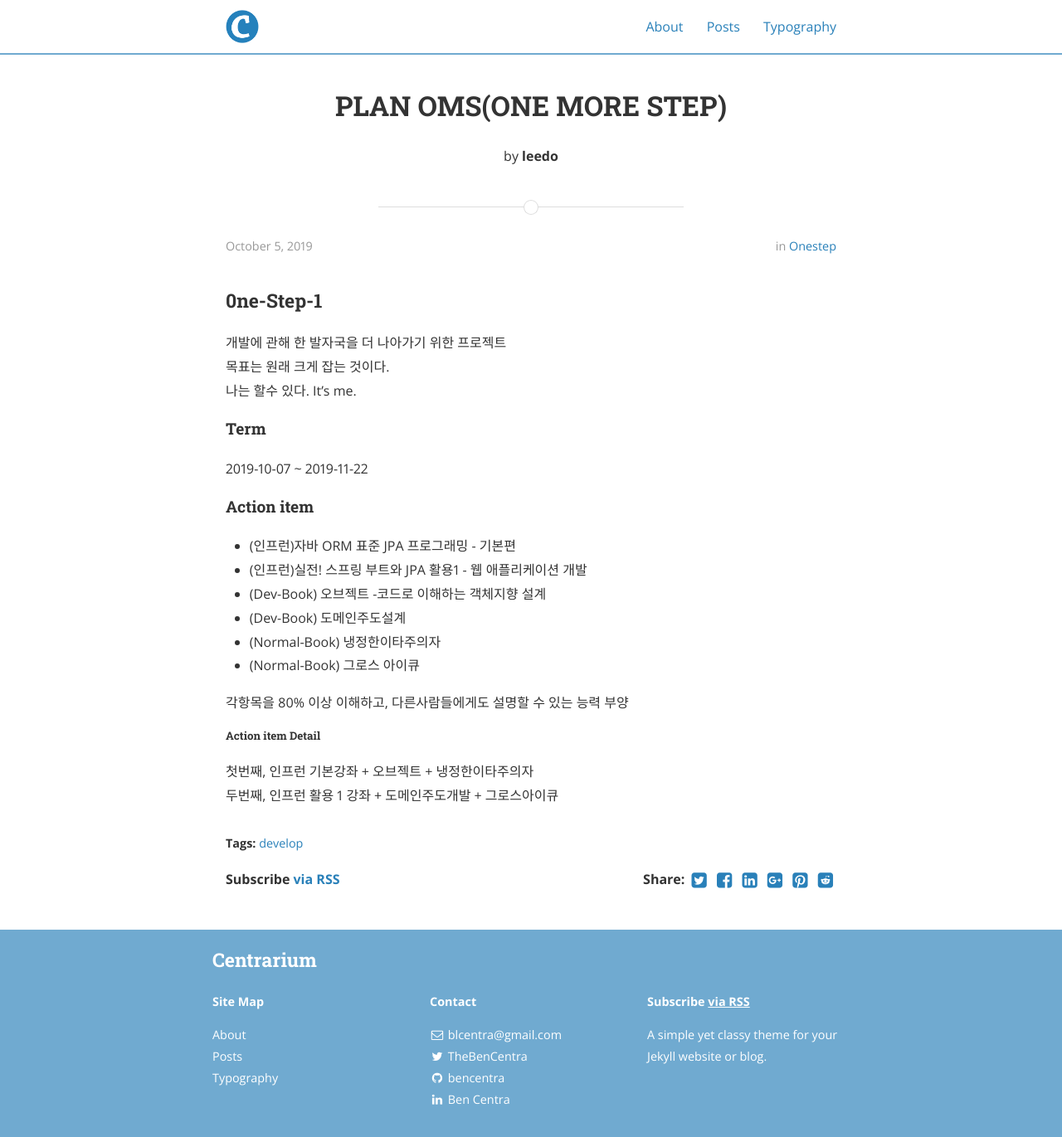
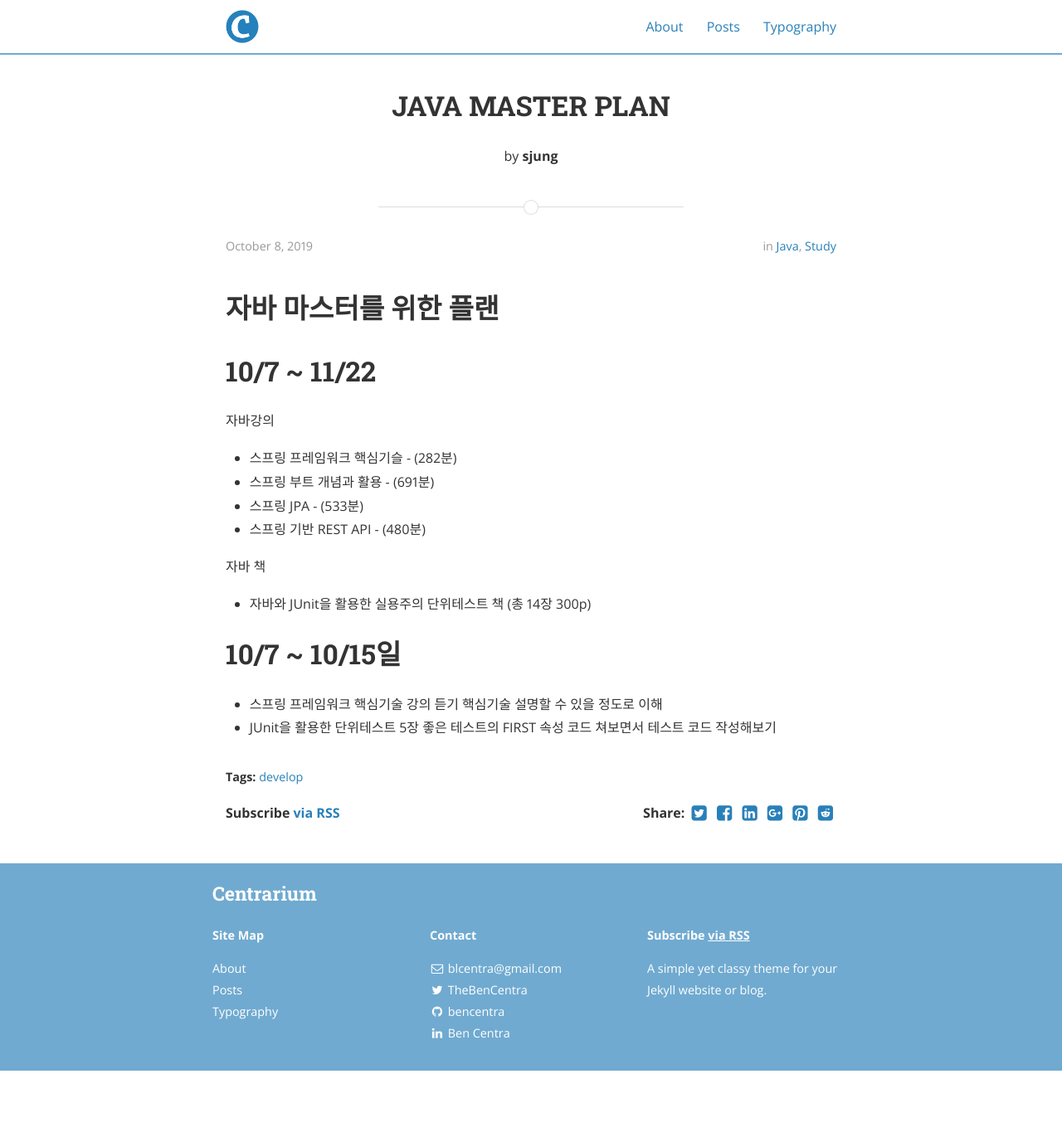
Before and after one commit to sayco5842/sayco5842.github.io, a Jekyll site: the page built from _posts/2019-10-05-one-step.markdown, in a window 1280 px wide and 1371 px high. Shown: the whole window at 83% size. Built offline with Jekyll 4.4.1, drawn with Linux system fonts in a browser that asks for light colours; nearby versions of some CDN libraries.

Commit message:
new post

```diff
--- a/_posts/2019-10-05-one-step.markdown
+++ b/_posts/2019-10-05-one-step.markdown
@@ -1,33 +1,29 @@
 ---
 layout: post
-title:  "PLAN OMS(ONE MORE STEP)"
-date:   2019-10-05 10:00:00
-author: leedo
-categories: onestep
+title:  "JAVA MASTER PLAN"
+date:   2019-10-08 10:00:00
+author: sjung
+categories: java study
 tags: develop
 ---
 
-### 0ne-Step-1
-개발에 관해 한 발자국을 더 나아가기 위한 프로젝트
-목표는 원래 크게 잡는 것이다.
-나는 할수 있다. It's me.
+# 자바 마스터를 위한 플랜
+# 10/7 ~ 11/22
+
+자바강의
+- 스프링 프레임워크 핵심기슬 -  (282분)
+- 스프링 부트 개념과 활용 - (691분)
+- 스프링 JPA - (533분)
+- 스프링 기반 REST API - (480분)
+
+자바 책
+- 자바와 JUnit을 활용한 실용주의 단위테스트 책 (총 14장 300p)
 
 
-#### Term
-2019-10-07 ~ 2019-11-22
 
+# 10/7 ~ 10/15일
 
-#### Action item
-- (인프런)자바 ORM 표준 JPA 프로그래밍 - 기본편
-- (인프런)실전! 스프링 부트와 JPA 활용1 - 웹 애플리케이션 개발
-- (Dev-Book) 오브젝트 -코드로 이해하는 객체지향 설계
-- (Dev-Book) 도메인주도설계
-- (Normal-Book) 냉정한이타주의자
-- (Normal-Book) 그로스 아이큐
-
-각항목을 80% 이상 이해하고, 다른사람들에게도 설명할 수 있는 능력 부양
-
-
-##### Action item Detail
-첫번째, 인프런 기본강좌 + 오브젝트 + 냉정한이타주의자
-두번째, 인프런 활용 1 강좌 + 도메인주도개발 + 그로스아이큐
+- 스프링 프레임워크 핵심기술 강의 듣기
+핵심기술 설명할 수 있을 정도로 이해
+- JUnit을 활용한 단위테스트 5장 좋은 테스트의 FIRST 속성
+코드 쳐보면서 테스트 코드 작성해보기
```
